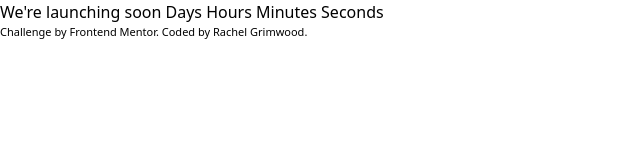
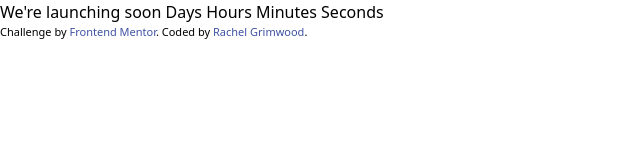
Before and after one commit to rachelgrimwood/frontend-mentor-launch-countdown-timer, a React (Create React App) app: page / in a window 1280 px wide. Shown: the top 160 px of the page, without its empty margins (0-640 px from the left). Built offline with nearby package versions, Linux system fonts and the light colour scheme.

Commit message:
add link color

```diff
--- a/src/components/Attribution.js
+++ b/src/components/Attribution.js
@@ -4,14 +4,14 @@ const Attribution = () => {
       <p>
         Challenge by{" "}
         <a
-          className="text-[hsl(228, 45%, 44%)]"
+          className="text-links"
           href="https://www.frontendmentor.io?ref=challenge"
           target="_blank"
           rel="noreferrer">
           Frontend Mentor
         </a>
         . Coded by{" "}
-        <a className="text-[hsl(228, 45%, 44%)]" href="https://github.com/rachelgrimwood">
+        <a className="text-links" href="https://github.com/rachelgrimwood">
           Rachel Grimwood
         </a>
         .
--- a/tailwind.config.js
+++ b/tailwind.config.js
@@ -9,6 +9,7 @@ module.exports = {
       "dark-blue": "hsl(236, 21%, 26%)",
       "very-dark-blue": "hsl(235, 16%, 14%)",
       "blue-black": "hsl(234, 17%, 12%)",
+      links: "hsl(228, 45%, 44%)",
     },
     extend: {
       fontFamily: {
```
